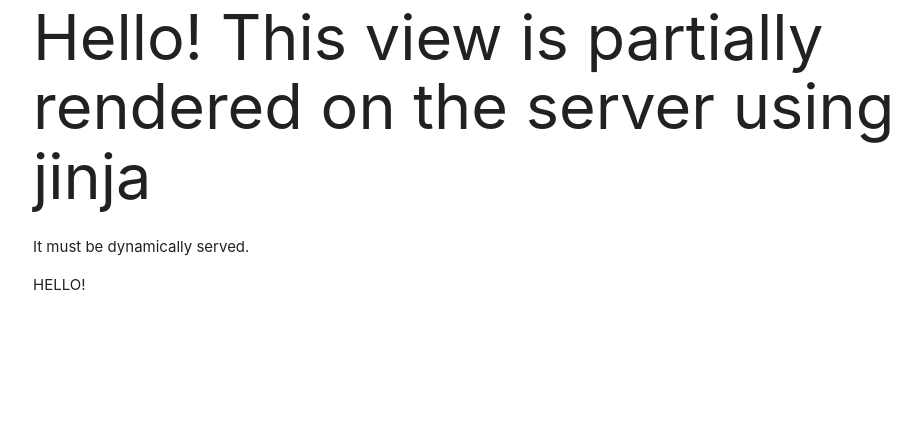
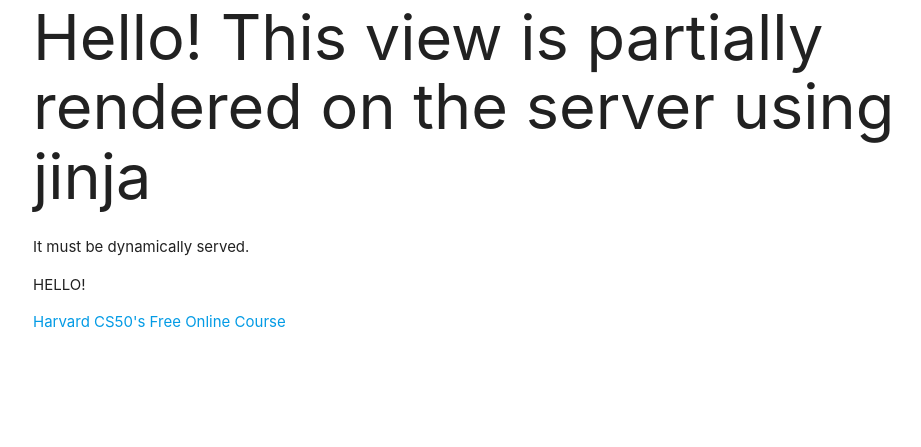
Before and after one commit to firepenguindisopanda/recipe-board, a Flask app: page / in a window 1280 px wide. Shown: the part 103-550 px from the top of the page, without its empty margins (159-1080 px from the left). Run offline with Flask 2, Linux system fonts and the light colour scheme; some libraries are stand-ins or nearby versions.

Commit message:
Added a link to CS50's course. Temporary

```diff
--- a/App/templates/index.html
+++ b/App/templates/index.html
@@ -8,4 +8,5 @@
     <h1>Hello! This view is partially rendered on the server using jinja</h1>
     <p>It must be dynamically served.</p>
     <p>HELLO!</p>
+    <a href="https://cs50.harvard.edu/college/2020/fall/weeks/9/" style="text-decoration:none;">Harvard CS50's Free Online Course</a>
 {% endblock %}
```
